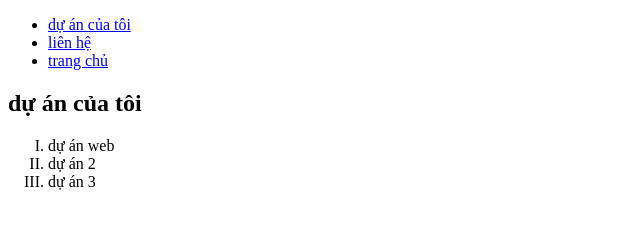
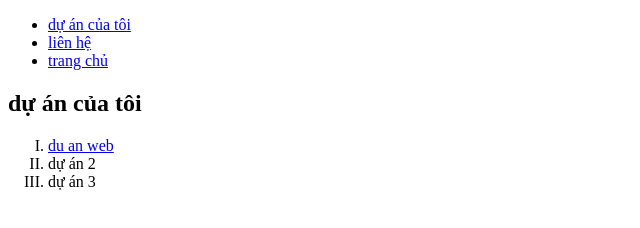
Before and after one commit to cuongnguyen64922/porfolio2, a plain HTML site: page duan.html in a window 1280 px wide. Shown: the full height of the page, 0-640 px from the left. Drawn offline with Linux system fonts and the light colour scheme.

Commit message:
sua file duan

```diff
--- a/duan.html
+++ b/duan.html
@@ -18,7 +18,13 @@
       <section>
         <h2>dự án của tôi</h2>
         <ol type="I">
-          <li>dự án web</li>
+          <li>
+            <a
+              href="https://cuongnguyen64922.github.io/porfolio2/"
+              target="_blank"
+              >du an web</a
+            >
+          </li>
           <li>dự án 2</li>
           <li>dự án 3</li>
         </ol>
```
